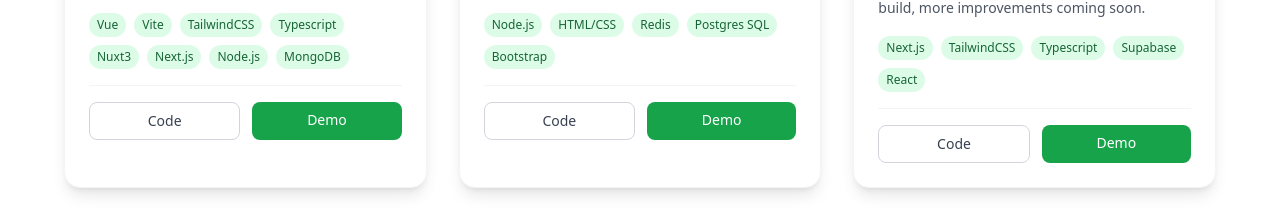
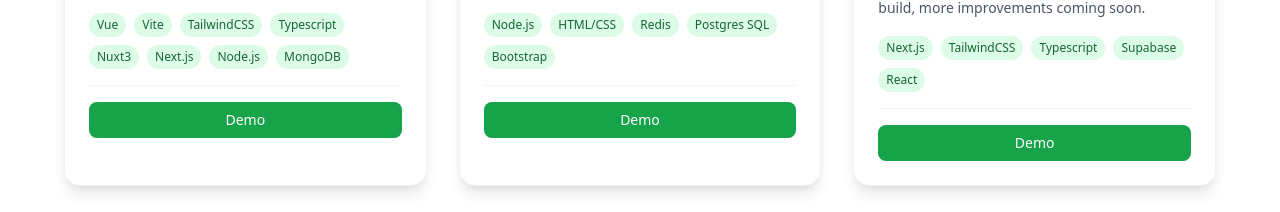
Before and after one commit to bryan-codo/brydev-portfolio, a React (Vite) app: page / in a window 1280 px wide. Both pictures are taken after a click on the button "PROJECTS". Shown: the part 588-800 px from the top of the page. Built offline with nearby package versions, Linux system fonts and the light colour scheme.

Commit message:
Project Update

```diff
--- a/src/components/ProjectsSection.jsx
+++ b/src/components/ProjectsSection.jsx
@@ -46,14 +46,14 @@
                                 </div>
 
                                 <div className="flex space-x-3 pt-4 border-t border-gray-100">
-                                    <a
+                                    {/* <a
                                         href={project.github}
                                         className="flex-1 text-center bg-transparent border border-gray-300 text-gray-700 hover:bg-gray-50 font-medium py-2 px-3 rounded-lg transition-all duration-300 text-sm"
                                         target="_blank"
                                         rel="noopener noreferrer"
                                     >
                                         Code
-                                    </a>
+                                    </a> */}
                                     <a
                                         href={project.demo}
                                         className="flex-1 text-center bg-green-600 hover:bg-green-700 text-white font-medium py-2 px-3 rounded-lg transition-all duration-300 transform hover:scale-105 text-sm"
--- a/src/data/portfoliodata.js
+++ b/src/data/portfoliodata.js
@@ -28,6 +28,16 @@
         imageUrl: "https://raw.githubusercontent.com/bryan-codo/brydev-portfolio/main/public/assets/Screenshot%20(42).png#"
 
     }
+    ,{
+        id: 4,
+        title: "Zenith Health OS",
+        description: "A Health Record Management System that allows users to securely store and manage their health records online, providing easy access to each stakeholder(In progress and initial build, Can do sign-in and login).",
+        technologies: ["Angular", "TailwindCSS", "Node.js", "Supabase", "Vite"],
+        github: "#",
+        demo: "https://zenith-zeta-nine.vercel.app/",
+        imageUrl: "https://raw.githubusercontent.com/bryan-codo/brydev-portfolio/main/public/assets/Screenshot%20(63).png"
+
+    }
 ];
 
 export const skills = [
```
